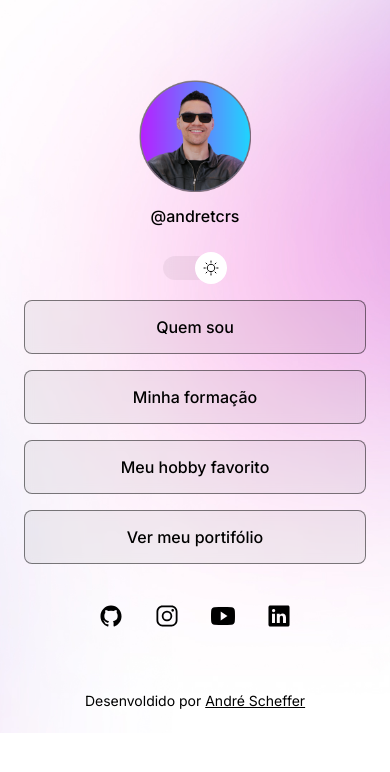
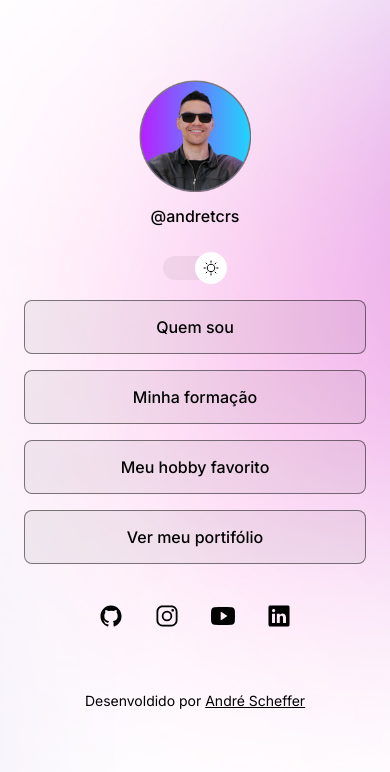
Before and after one commit to andretcrs/QA-Links, a plain HTML site: page index.html in a window 390 px wide. Both pictures are taken after a click on the element 195 px from the left and 267 px from the top of the page. Drawn offline with nearby package versions, Linux system fonts and the light colour scheme; files whose address does not match are found by name.

Commit message:
backgroud based om media queries

```diff
--- a/style.css
+++ b/style.css
@@ -24,6 +24,7 @@
 }
 body {
   background: var(--bg-url) no-repeat top center/cover;
+  height: 100vh;
 }
 body * {
   /* O asterisco aplica para todos no caso do body */
@@ -143,3 +144,13 @@ footer {
   font-size: 14px;
   alt: 1000px;
 }
+
+/* media queries */
+@media (min-width: 70px) {
+  :root {
+    --bg-url: url(./assets/assets/bg-desktop.jpg);
+  }
+  .light {
+    --bg-url: url(./assets/assets/bg-desktop-light.jpg);
+  }
+}
```
